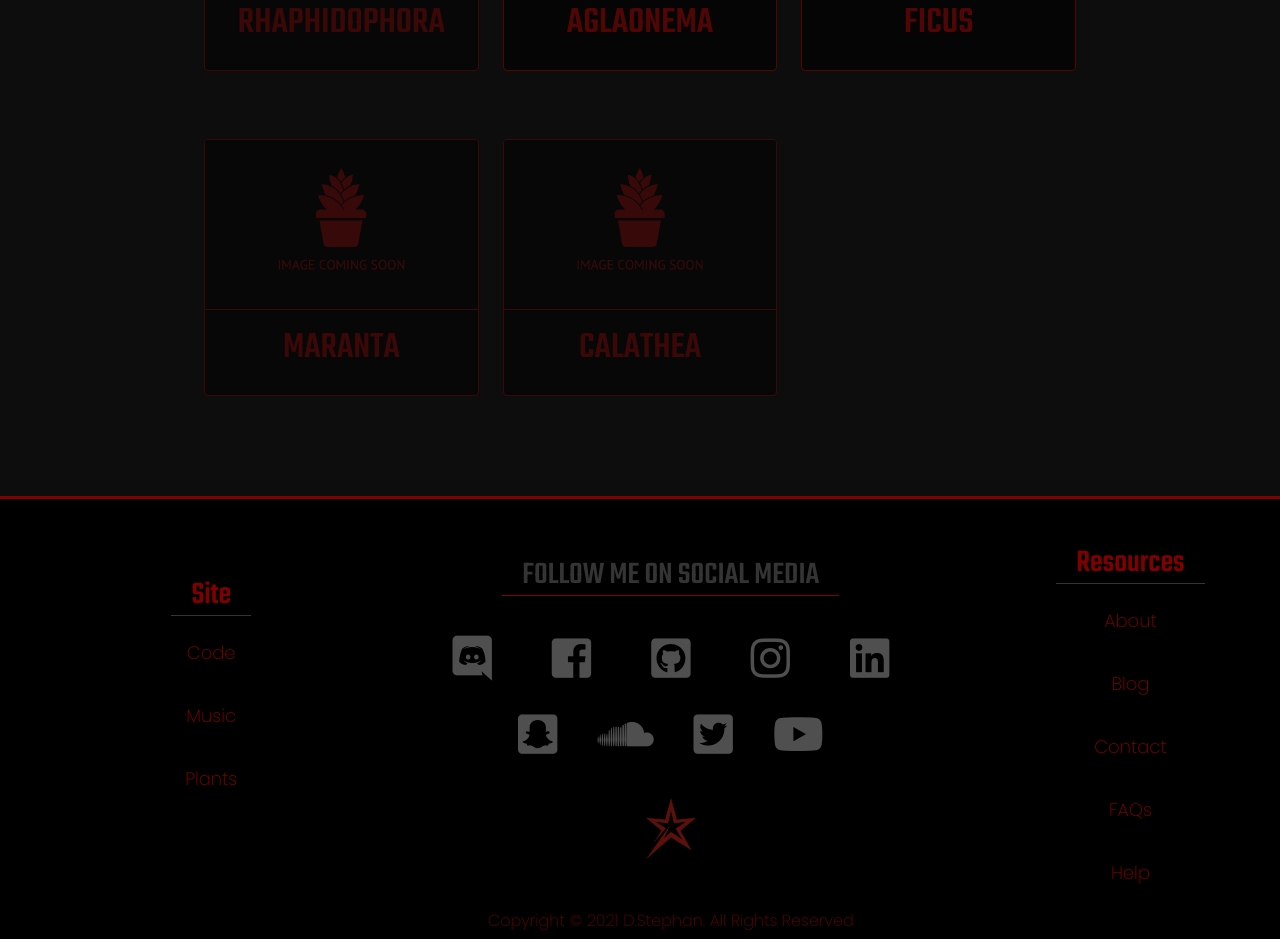
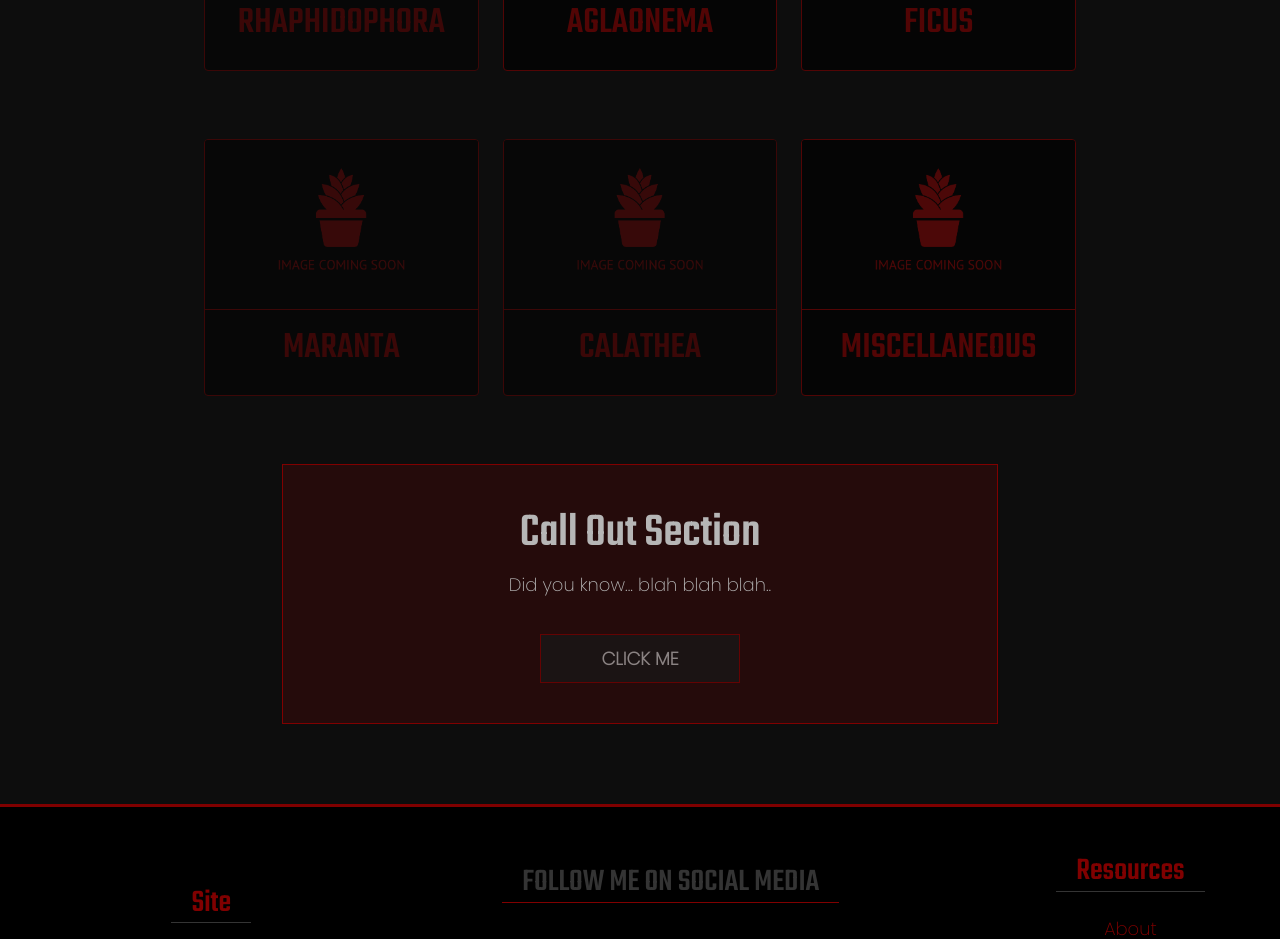
Before and after one commit to dstepha3/DanielOnline, a Vue app: page /plants/my-plants in a window 1280 px wide. Shown: the part 1900-2839 px from the top of the page. Built offline with nearby package versions, Linux system fonts and the light colour scheme.

Commit message:
myPlants Edits: cta, myGarden, misc

```diff
--- /dev/null
+++ b/src/components/Modals/Plants/Misc-modal.vue
@@ -0,0 +1,74 @@
+<template lang="html">
+
+<!-- Modal -->
+<div class="plant modal fade" id="miscModal" data-bs-backdrop="static" data-bs-keyboard="false" tabindex="-1" aria-labelledby="staticBackdropLabel" aria-hidden="true">
+  <div class="modal-dialog modal-lg modal-dialog-centered modal-dialog-scrollable">
+    <div class="modal-content">
+      <div class="modal-header">
+        <h3 style="display:block" class="modal-title" id="staticBackdropLabel">Miscellaneous Plants</h3>
+      </div>
+      <div class="plant-modal-body">
+          <div class="content">
+            <p>randoms that font fit in :(</p>
+          </div>
+          <ul class="nav nav-pills mb-3" id="PlantTabs" role="tablist">
+            <!-- <li class="nav-item" role="presentation">
+                <button class="nav-link" id="majesty-tab" data-bs-toggle="tab" data-bs-target="#majesty" type="button" role="tab" aria-controls="majesty" aria-selected="false">Majesty</button>
+            </li> -->
+        </ul>
+        <div class="tab-content" id="TabContent">
+            <div class="tab-pane fade show active" id="default" role="tabpanel" aria-labelledby="default-tab">
+                <div class="image-container" style="margin-top: 5px">
+                    <img src="@/assets/images/plants/plant-placeholder2.png">
+                </div>
+            </div>
+            <!-- <div class="tab-pane fade" id="majesty" role="tabpanel" aria-labelledby="majesty-tab">
+                Majesty
+            </div> -->
+        </div>
+
+      </div>
+      <div class="modal-footer">
+          <div>
+            <button type="button" style="display: inline" class="btn-close" data-bs-dismiss="modal" aria-label="Close"></button>
+            <div style="display: inline" data-tooltip="View Sources"
+       data-tooltip-location="right">
+            <i class="fas fa-search"></i>
+            </div>
+          </div>
+        <ul class="nav nav-pills" id="PlantTabs" role="tablist">
+            <li class="nav-item" role="presentation">
+                <button class="nav-link active" id="care-tab" type="button" role="tab" aria-controls="care" aria-selected="false">PLANT CARE</button>
+            </li>
+            <li v-if="cuttingsAvailable" class="nav-item" role="presentation">
+                <button class="nav-link active" @click="goToRequest()" id="cuttings-tab" type="button" role="tab" aria-controls="cuttings" aria-selected="false">REQUEST CUTTINGS</button>
+            </li>
+            <li v-else class="nav-item" role="presentation">
+                <button class="nav-link disabled" @click="goToRequest()" id="cuttings-tab" type="button" role="tab" aria-controls="cuttings" aria-selected="false">CUTTINGS NOT AVAILABLE</button>
+            </li>
+        </ul>
+      </div>
+    </div>
+  </div>
+</div>
+
+</template>
+
+<script>
+
+export default {
+    name: "misc-modal",
+    data: function () {
+        return {
+        cuttingsAvailable: false
+        }
+    },
+    methods: {
+    goToRequest() {
+      let route = this.$router.resolve({ path: "/plants/request" });
+      window.open(route.href);
+    },
+  }
+}
+
+</script>
--- a/src/components/Modals/Plants/myGarden-modal.vue
+++ b/src/components/Modals/Plants/myGarden-modal.vue
@@ -22,6 +22,9 @@
                 <button class="nav-link" id="blackberry-tab" data-bs-toggle="tab" data-bs-target="#blackberry" type="button" role="tab" aria-controls="blackberry" aria-selected="true">Blackberry</button>
             </li>
             <li class="nav-item" role="presentation">
+                <button class="nav-link" id="green-pepper-tab" data-bs-toggle="tab" data-bs-target="#green-pepper" type="button" role="tab" aria-controls="green-pepper" aria-selected="true">Green Pepper</button>
+            </li>
+            <li class="nav-item" role="presentation">
                 <button class="nav-link" id="mango-tab" data-bs-toggle="tab" data-bs-target="#mango" type="button" role="tab" aria-controls="mango" aria-selected="true">Mango</button>
             </li>
             <li class="nav-item" role="presentation">
@@ -33,7 +36,7 @@
         </ul>
         <div class="tab-content" id="TabContent">
             <div class="tab-pane fade show active" id="default" role="tabpanel" aria-labelledby="default-tab">
-                <div class="image-container" style="margin-top: 5px">
+                <div class="image-container" style="margin-top: -5px">
                     <img height="287" src="@/assets/images/plants/garden-cropped.jpeg">
                 </div>
             </div>
@@ -55,6 +58,9 @@
             <div class="tab-pane fade" id="mango" role="tabpanel" aria-labelledby="mango-tab">
                 Mango
             </div>
+            <div class="tab-pane fade" id="green-pepper" role="tabpanel" aria-labelledby="green-pepper-tab">
+                Green Pepper
+            </div>
         </div>
 
       </div>
@@ -70,11 +76,11 @@
             <li class="nav-item" role="presentation">
                 <button class="nav-link active" id="care-tab" type="button" role="tab" aria-controls="care" aria-selected="false">PLANT CARE</button>
             </li>
-            <li v-if="cuttingsAvailable" class="nav-item" role="presentation">
-                <button class="nav-link active" @click="goToRequest()" id="cuttings-tab" type="button" role="tab" aria-controls="cuttings" aria-selected="false">REQUEST CUTTINGS</button>
+            <li v-if="produceAvailable" class="nav-item" role="presentation">
+                <button class="nav-link active" @click="goToRequest()" id="produce-tab" type="button" role="tab" aria-controls="produce" aria-selected="false">REQUEST PRODUCE</button>
             </li>
             <li v-else class="nav-item" role="presentation">
-                <button class="nav-link disabled" @click="goToRequest()" id="cuttings-tab" type="button" role="tab" aria-controls="cuttings" aria-selected="false">CUTTINGS NOT AVAILABLE</button>
+                <button class="nav-link disabled" @click="goToRequest()" id="cuttings-tab" type="button" role="tab" aria-controls="produce" aria-selected="false">PRODUCE NOT AVAILABLE</button>
             </li>
         </ul>
       </div>
@@ -90,7 +96,7 @@ export default {
     name: "palm-modal",
     data: function () {
         return {
-        cuttingsAvailable: false
+        produceAvailable: false
         }
     },
     methods: {
--- a/src/views/myPlants.vue
+++ b/src/views/myPlants.vue
@@ -144,12 +144,12 @@
                         </div></a>
                     </div>
                     <div class="col">
-                        <!-- <a class="nav-link disabled" href="#"><div class="plant card disabled">
+                        <a data-bs-toggle="modal" data-bs-target="#miscModal"><div class="plant card">
                             <img src="@/assets/images/plants/plant-placeholder2.png" class="card-img-top" alt="img">
                             <div class="card-body">
-                                <h5 class="card-title">Untitled</h5>
+                                <h5 class="card-title">Miscellaneous</h5>
                             </div>
-                        </div></a> -->
+                        </div></a>
                     </div>
                 </div>
 
@@ -181,6 +181,11 @@
                     </div>
                 </div>
             -->
+            <div class="row cta">
+                <h3>Call Out Section</h3>
+                <p>Did you know... blah blah blah..</p>
+                <a href="#" class="cta-btn">Click Me</a>
+            </div>
 
             </div>
         </div>
@@ -201,6 +206,7 @@
     <ficusModal></ficusModal>
     <marantaModal></marantaModal>
     <calatheaModal></calatheaModal>
+    <miscModal></miscModal>
 </template>
 
 <script lang="js">
@@ -220,6 +226,7 @@ import aglaModal from "@/components/Modals/Plants/Aglaonema-modal.vue";
 import ficusModal from "@/components/Modals/Plants/Ficus-modal.vue";
 import marantaModal from "@/components/Modals/Plants/Maranta-modal.vue";
 import calatheaModal from "@/components/Modals/Plants/Calathea-modal.vue";
+import miscModal from "@/components/Modals/Plants/Misc-modal.vue";
 
 export default {
     name: 'myPlants',
@@ -239,7 +246,8 @@ export default {
         aglaModal,
         ficusModal,
         marantaModal,
-        calatheaModal
+        calatheaModal,
+        miscModal
     },
     methods: {
         myFunction() {
@@ -395,6 +403,39 @@ export default {
     opacity: 0.75;
 }
 
+.row.cta{
+    background: rgba(175, 0, 0, 0.15);
+    margin: 0 10% !important;
+    color: var(--theme-white);
+    justify-content: center;
+    padding: 40px;
+    border: 1px solid var(--theme-primary-dark);
+    flex-direction: unset !important;
+}
+
+.row.cta > p:last-child{
+    margin-bottom: 0;
+}
+
+.cta .cta-btn {
+    margin-top: 20px;
+    margin-bottom: 0;
+    background: var(--theme-blackest);
+    color: var(--theme-white) !important;
+    border: 1px solid var(--theme-primary-dark);
+    padding: 10px 30px;
+    max-width: 200px !important;
+    text-transform: uppercase;
+    opacity: 0.7;
+    font-weight: bolder;
+    transition: 0.2s;
+}
+.cta .cta-btn:hover {
+    background: #000000;
+    color: var(--theme-whitest) !important;
+    border: 1px solid var(--theme-primary-light);
+    opacity: 1;
+}
 
 
 
```
